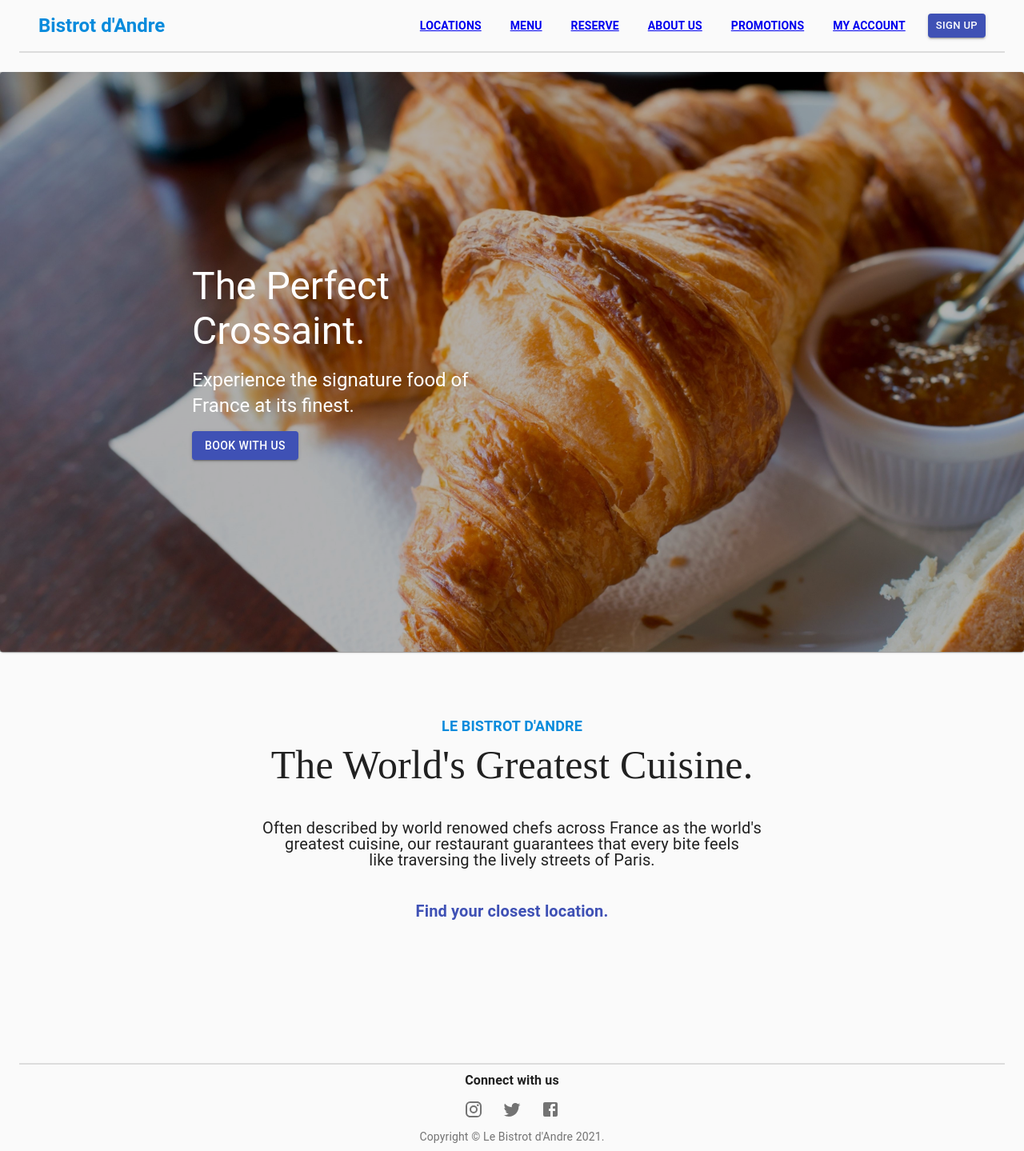
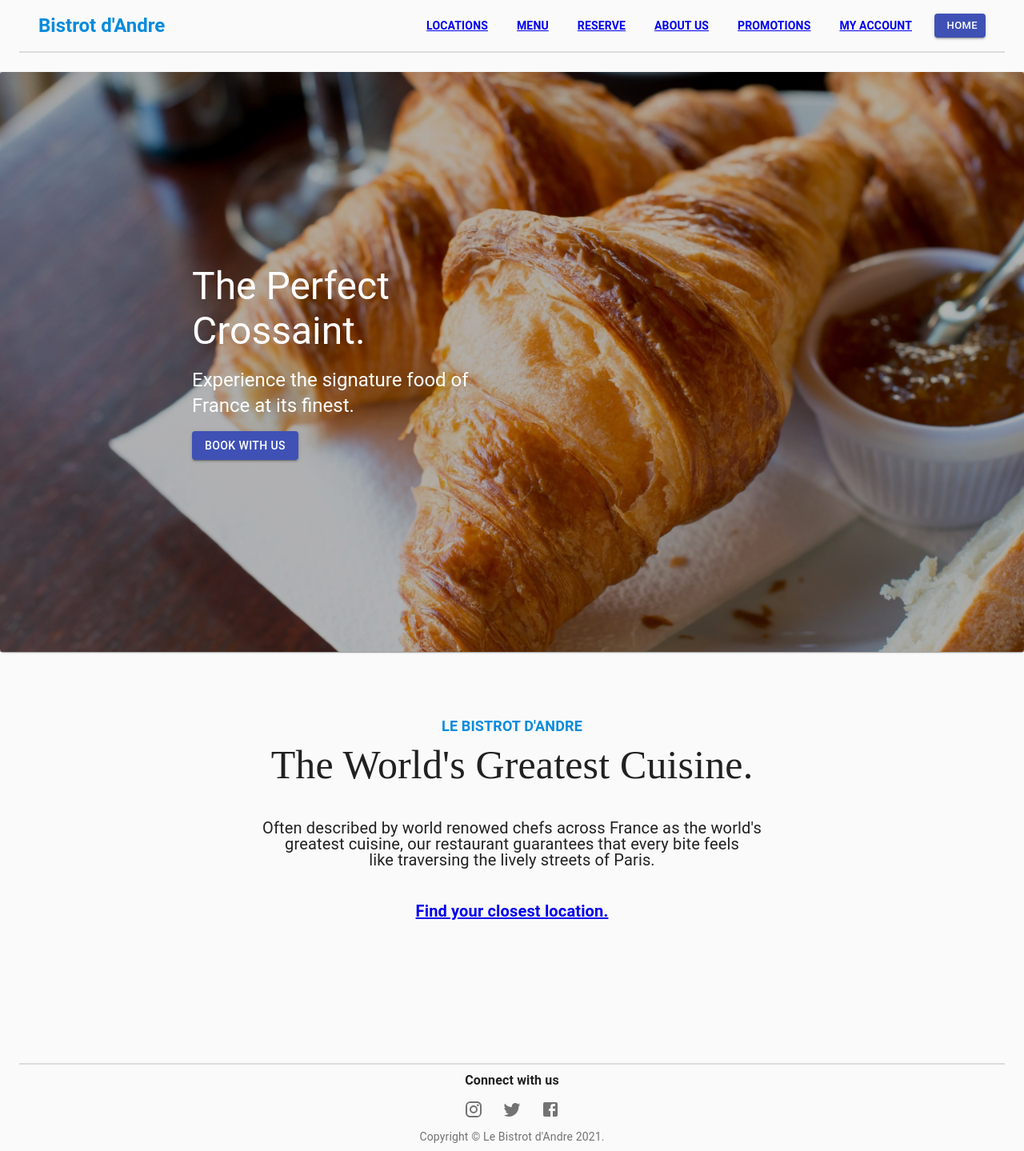
Before and after one commit to oSirhcel/SES10_eRestaurant, a React (Create React App) app in the folder frontend/client/: page /landing in a window 1280 px wide. Shown: the whole page at 80% size. Built offline with nearby package versions, Linux system fonts and the light colour scheme.

Commit message:
added routers to buttons

```diff
--- a/frontend/client/src/components/landingPage/feature.js
+++ b/frontend/client/src/components/landingPage/feature.js
@@ -5,6 +5,8 @@ import Paper from "@material-ui/core/Paper";
 import Typography from "@material-ui/core/Typography";
 import Grid from "@material-ui/core/Grid";
 import Button from "@material-ui/core/Button";
+import { Link } from "react-router-dom";
+import { LinkOffOutlined } from "@material-ui/icons";
 
 const useStyles = makeStyles((theme) => ({
   root: {},
@@ -71,7 +73,12 @@ export default function MainFeaturedPost(props) {
             <Typography variant="h5" color="inherit" paragraph>
               {post.description}
             </Typography>
-            <Button variant="contained" color="primary">
+            <Button
+              component={Link}
+              variant="contained"
+              color="primary"
+              to="/reserve"
+            >
               {post.buttonText}
             </Button>
           </div>
--- a/frontend/client/src/components/landingPage/mainDescription.js
+++ b/frontend/client/src/components/landingPage/mainDescription.js
@@ -1,31 +1,30 @@
-import React from 'react';
-import { makeStyles } from '@material-ui/core/styles';
-import Typography from '@material-ui/core/Typography';
-import Link from '@material-ui/core/Link';
-import Grid from '@material-ui/core/Grid'
-import Container from '@material-ui/core/Container';
-import Toolbar from '@material-ui/core/Toolbar';
-import { Autorenew } from '@material-ui/icons';
+import React from "react";
+import { Link } from "react-router-dom";
+import { makeStyles } from "@material-ui/core/styles";
+import Typography from "@material-ui/core/Typography";
+import Grid from "@material-ui/core/Grid";
+import Container from "@material-ui/core/Container";
+import Toolbar from "@material-ui/core/Toolbar";
+import { Autorenew } from "@material-ui/icons";
 const useStyles = makeStyles((theme) => ({
   title: {
     fontWeight: 750,
     fontSize: 18,
-    color:'#088bdc',
-    wrap: 'noWrap',
+    color: "#088bdc",
+    wrap: "noWrap",
     marginTop: theme.spacing(10),
     marginBottom: theme.spacing(0),
   },
 
   slogan: {
     fontSize: 50,
-    fontFamily: "Serif"
+    fontFamily: "Serif",
   },
 
   description: {
     fontSize: 20,
     lineHeight: 1,
     marginTop: theme.spacing(4),
-
   },
 
   link: {
@@ -33,40 +32,35 @@ const useStyles = makeStyles((theme) => ({
     marginTop: theme.spacing(4),
     fontSize: 20,
     padding: theme.spacing(1),
-    }
+  },
 }));
 
-export default function MainDescription(){
+export default function MainDescription() {
   const classes = useStyles();
 
   return (
     <Container>
       <Grid>
-            <div
-            align = 'Center'
-            className = {classes.title}>
+        <div align="Center" className={classes.title}>
           LE BISTROT D'ANDRE
         </div>
-            <div className =  {classes.slogan} align = 'center'> The World's Greatest Cuisine.</div>
+        <div className={classes.slogan} align="center">
+          {" "}
+          The World's Greatest Cuisine.
+        </div>
 
-            <div className = {classes.description} align = 'center' >
+        <div className={classes.description} align="center">
           Often described by world renowed chefs across France as the world's
           <div>
-            greatest cuisine, our restaurant guarantees
-            that every bite feels
-            <div/>
+            greatest cuisine, our restaurant guarantees that every bite feels
+            <div />
             like traversing the lively streets of Paris.
           </div>
-
         </div>
-        <div align = 'center'className={classes.link}>
-         <Link  href="#">
-         Find your closest location.
-         </Link>
+        <div align="center" className={classes.link}>
+          <Link to="/locations">Find your closest location.</Link>
         </div>
-
       </Grid>
     </Container>
-)
-
+  );
 }
--- a/frontend/client/src/components/margins/header.js
+++ b/frontend/client/src/components/margins/header.js
@@ -31,9 +31,8 @@ const useStyles = makeStyles((theme) => ({
   },
 }));
 
-export default function Header(){
+export default function Header() {
   const classes = useStyles();
-
 
   return (
     <React.Fragment>
@@ -103,9 +102,9 @@ export default function Header(){
             size="small"
             color="primary"
             className={classes.toolbarSecondary}
-            to="/register"
+            to="/landing"
           >
-            Sign up
+            Home
           </Button>
         </Toolbar>
       </div>
```
Lines whose indentation alone changed are shown as unchanged.
